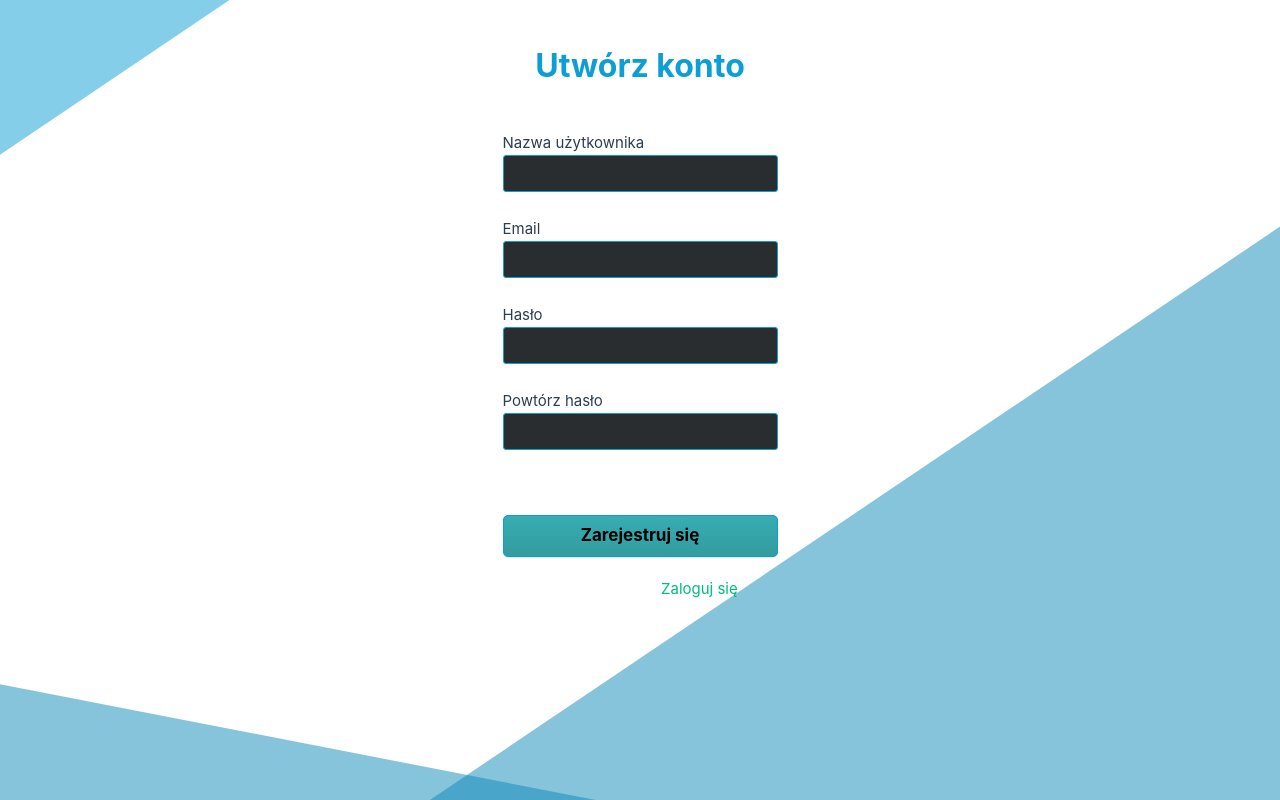
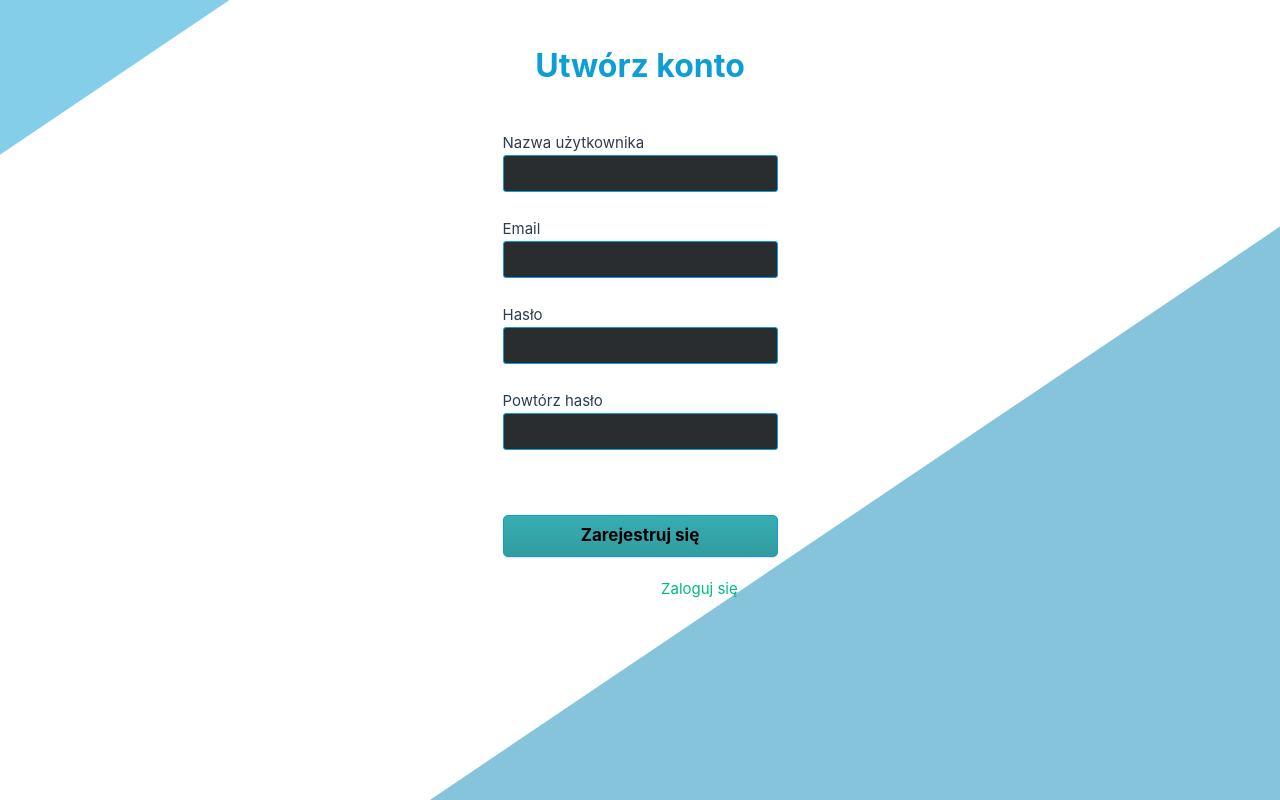
Before and after one commit to KonradChecinski/frogCalendar, a Vue app: page /register in a window 1280 px wide. Built offline with nearby package versions, Linux system fonts and the light colour scheme.

Commit message:
Poprawka ekranu logowania i rejestracji

```diff
--- a/src/views/RegisterView.vue
+++ b/src/views/RegisterView.vue
@@ -5,9 +5,9 @@ import Register from "@/components/login/Register.vue";
 <template>
   <div id="rectangle1"></div>
   <div id="rectangle2"></div>
-  <div id="rectangle3"></div>
 
   <p class="create-acc-text">Utwórz konto</p>
+
   <div id="register-container">
     <Register />
   </div>
```
